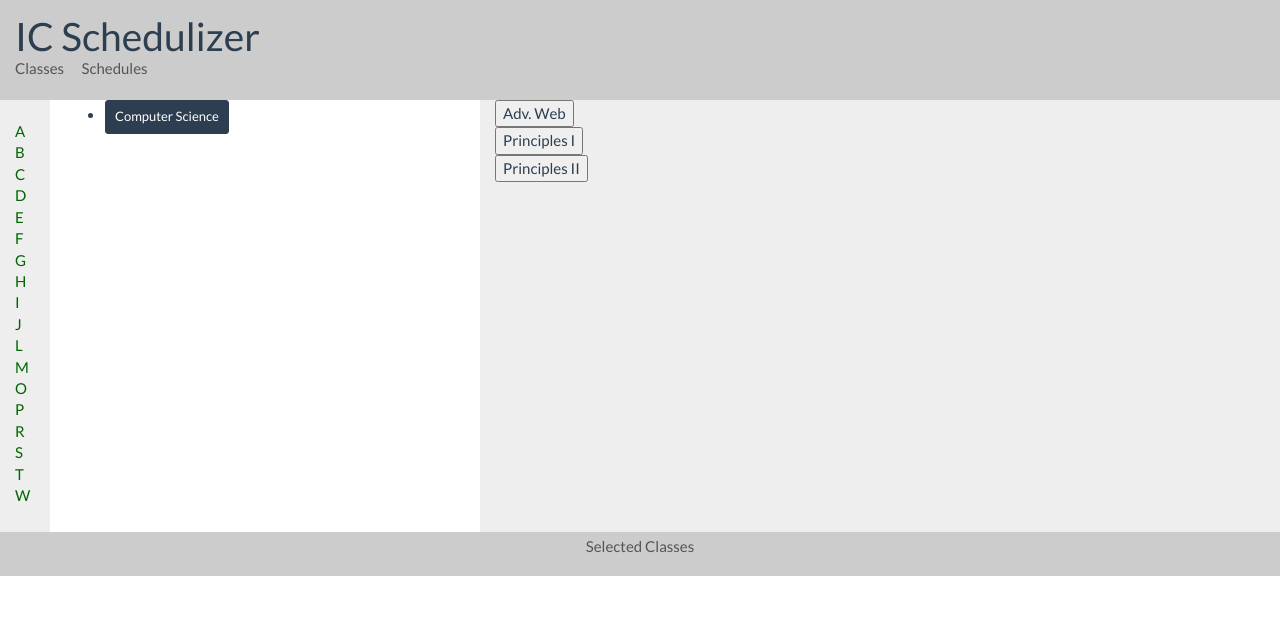
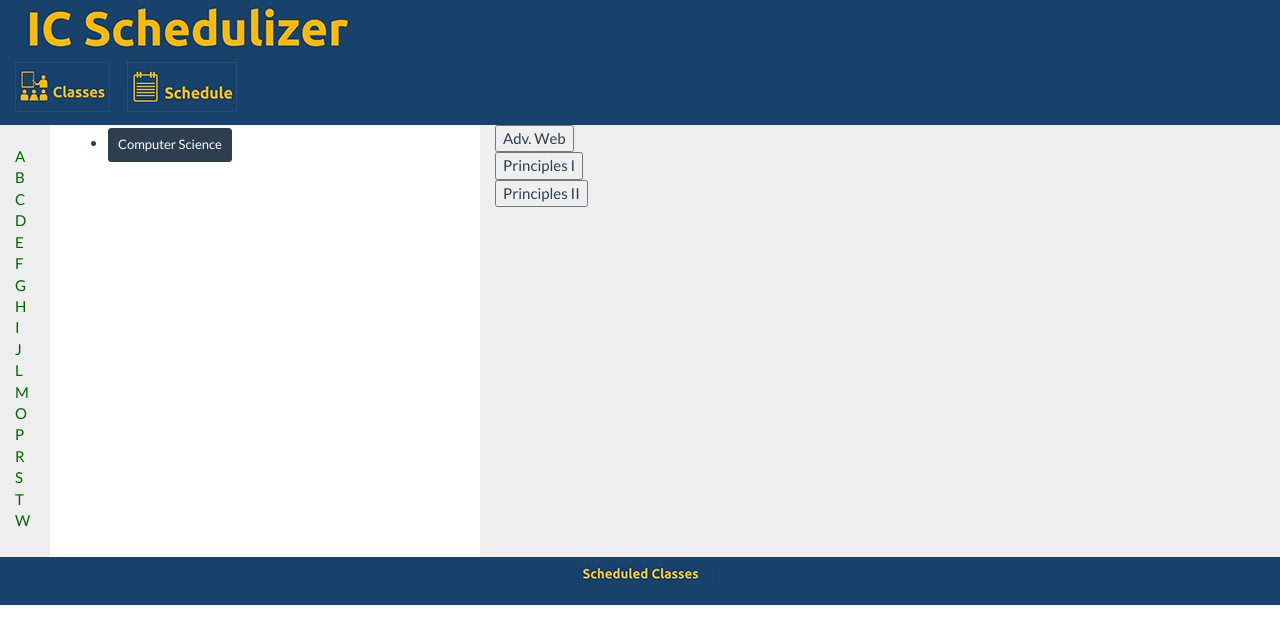
Before and after one commit to JimmyYW/IC-Schedule-2015, a Flask app: page / in a window 1280 px wide. Shown: the top 644 px of the page. Run offline with Flask 2, Linux system fonts and the light colour scheme; data comes from the database, SQL or seed files in the repository; some libraries are stand-ins or nearby versions.

Commit message:
put in header image, footer image, and class/schedule buttons

```diff
--- a/app/static/style.css
+++ b/app/static/style.css
@@ -6,8 +6,8 @@ body {
 }
 
 #header {
-    background: #ccc;
-    height: 100px;
+    background: #18426b;
+    height: 125px;
 }
 
 #header h1 {
@@ -43,7 +43,7 @@ main {
 #footer {
     clear: left;
     width: 100%;
-    background: #ccc;
+    background: #18426b;
     text-align: center;
     padding: 4px 0;
 }
@@ -58,6 +58,7 @@ main {
     overflow-y: scroll;
     overflow-x: hidden;
     position: relative;
+    padding:3px;
 }
 
 .innertube {
@@ -79,3 +80,7 @@ nav ul a {
     color: darkgreen;
     text-decoration: none;
 }
+
+department ul a {
+
+}
--- a/app/templates/base.html
+++ b/app/templates/base.html
@@ -13,8 +13,8 @@
     <body>
 		<header id="header">
 			<div class="innertube">
-				<h1>IC Schedulizer</h1>
-                <p>Classes &nbsp;&nbsp;&nbsp;&nbsp; Schedules</p>
+                <img src="{{ url_for('static', filename = 'img/header.jpg') }}">
+                <p><img src="../static/img/classes.jpg" alt="Classes Button"> &nbsp;&nbsp;&nbsp;&nbsp; <img src="../static/img/schedule.jpg" alt="Schedule Button"></p>
 			</div>
 		</header>
 
@@ -85,7 +85,7 @@
 		</div>
 		<footer id="footer">
 			<div class="innertube">
-				<p>Selected Classes</p>
+				<p><img src="../static/img/footer.jpg" alt="Scheduled Classes Footer"></p>
                 {% block selected_classes %}{% endblock %}
 			</div>
 		</footer>
```
Also changed, not shown: app/static/img/classes.jpg (added), app/static/img/footer.jpg (added), app/static/img/header.jpg (added), app/static/img/schedule.jpg (added).
